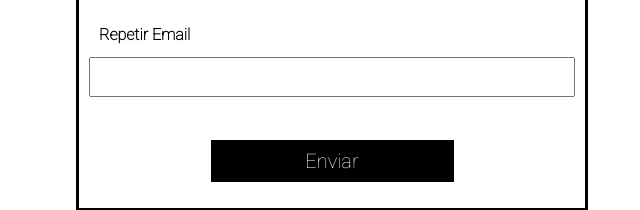
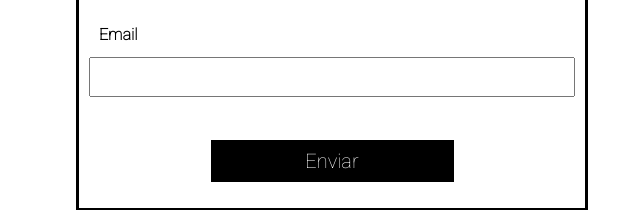
Before and after one commit to candela24/lalifinal, a plain HTML site: page contacto.html in a window 1280 px wide. Shown: the part 500-710 px from the top of the page, 308-948 px from the left. Drawn offline with nearby package versions, Linux system fonts and the light colour scheme; a web font is replaced by a local one.

Commit message:
Add files via upload

```diff
--- a/contacto.html
+++ b/contacto.html
@@ -75,7 +75,7 @@
            <p> <label for="nombre">  Nombre y Apellido</label> <input type="text" name="nombre" required placeholder="escribi tu nombre"></p>
            <p> <label for="asunto">  Asunto</label>  <input type="text" name="asunto" required></p>
            <p> <label for="fecha"> Fecha</label> <input type="text" name="fecha" required placeholder="DD/MM/AAAA"></p>
-           <p> <label for="email"> Repetir Email</label> <input type="email" name="email" required></p>
+           <p> <label for="email"> Email</label> <input type="email" name="email" required></p>
 
              <a href="respuesta.html">
                <p> <label for="envio"> </label> <input type="submit" name="envio" value="Enviar" class="boton2"></p>
```
